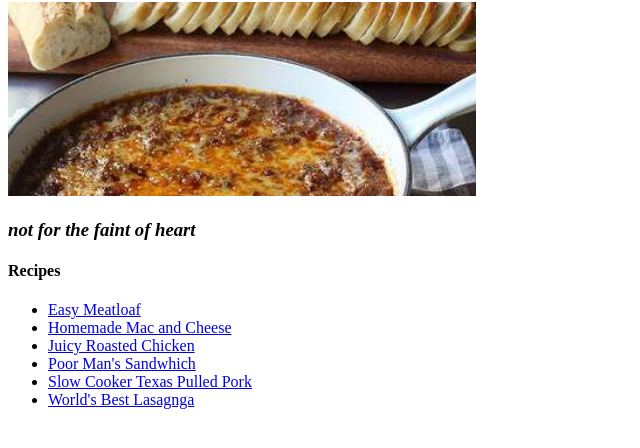
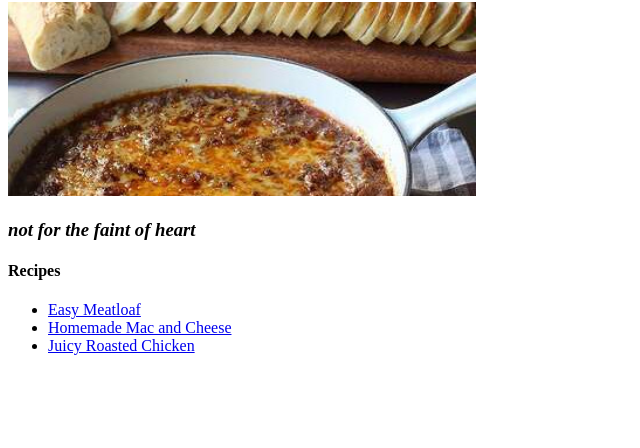
Before and after one commit to Shyvo/odin-recipes, a plain HTML site: page index.html in a window 1280 px wide. Shown: the part 78-526 px from the top of the page, without its empty margins (0-640 px from the left). Drawn offline with Linux system fonts and the light colour scheme.

Commit message:
removes 3 list items

```diff
--- a/index.html
+++ b/index.html
@@ -13,9 +13,6 @@
             <li><a href="./recipes/easy-meatloaf.html">Easy Meatloaf</a></li>
             <li><a href="./recipes/homemade-mac-and-cheese.html">Homemade Mac and Cheese</a></li>
             <li><a href="./recipes/juicy-roasted-chicken.html">Juicy Roasted Chicken</a></li>
-            <li><a href="./recipes/poor-mans-sandwich.html">Poor Man's Sandwhich</a></li>
-            <li><a href="./recipes/slow-cooker-texas-pulled-pork.html">Slow Cooker Texas Pulled Pork</a></li>
-            <li><a href="./recipes/worlds-best-lasagna.html">World's Best Lasagnga</a></li>
         </ul>
     </body>
 </html>
```
